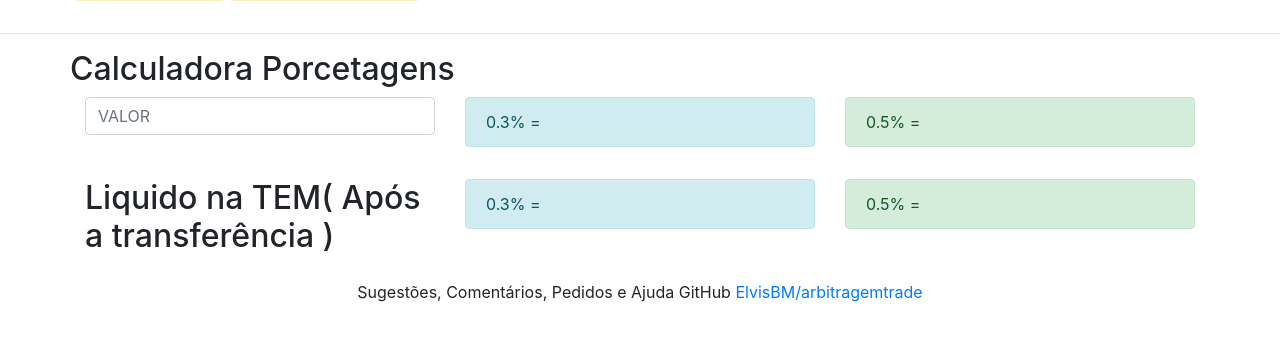
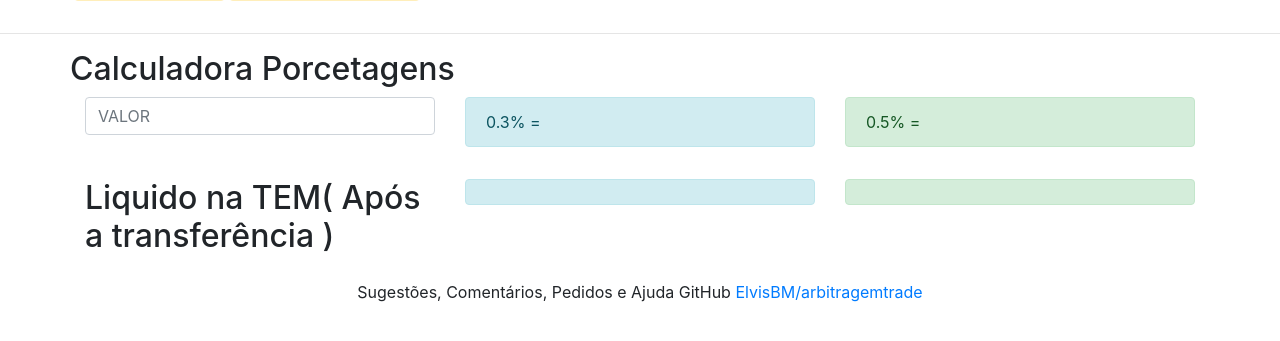
Before and after one commit to ElvisBM/arbitragemtrade, a PHP site: page / in a window 1280 px wide. Shown: the part 310-651 px from the top of the page. Run offline with PHP 8.4, Linux system fonts and the light colour scheme.

Commit message:
fix names variavels

```diff
--- a/assets/scripts.js
+++ b/assets/scripts.js
@@ -52,7 +52,7 @@
             var liqiuido03 = result03 * (0.5/100);
             var liqiuido05 = result05 * (0.5/100);
 
-            $('#liquidoc03').html( formatSaida( liqiuido03 ) );
+            $('#liquido03').html( formatSaida( liqiuido03 ) );
             $('#liquido05').html( formatSaida( liqiuido05 ) );
            }
 
--- a/index.php
+++ b/index.php
@@ -90,12 +90,12 @@
             </div>
             <div class="col-md-4 mb-3">
                 <div class="alert alert-info" role="alert">
-                    0.3% = <strong id="liquidoc03"></strong>
+                    <strong id="liquido03"></strong>
                 </div>
             </div>
             <div class="col-md-4 mb-3">
                 <div class="alert alert-success" role="alert">
-                    0.5% = <strong id="liquido05"></strong>
+                    <strong id="liquido05"></strong>
                 </div>
             </div>
         </div>
```
